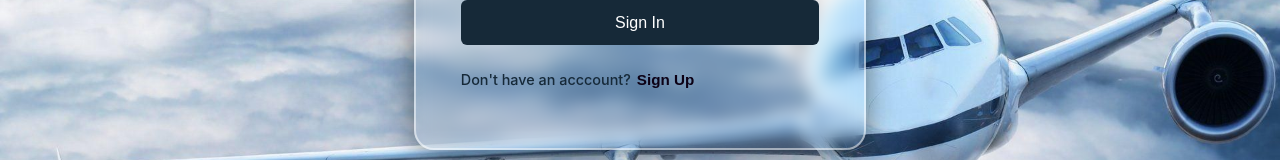
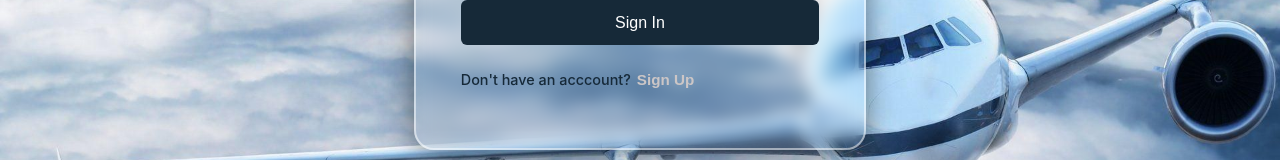
Before and after one commit to vkr2471/ATBCS, a React (Create React App) app in the folder frontend/: page /login in a window 1280 px wide. Shown: the part 435-595 px from the top of the page. Built offline with nearby package versions, Linux system fonts and the light colour scheme.

Commit message:
changed title

```diff
--- a/frontend/public/index.html
+++ b/frontend/public/index.html
@@ -24,7 +24,7 @@
       work correctly both with client-side routing and a non-root public URL.
       Learn how to configure a non-root public URL by running `npm run build`.
     -->
-    <title>Airline Title</title>
+    <title>Cloud9</title>
   </head>
   <body>
     <div id = "root"></div>
--- a/frontend/src/App.css
+++ b/frontend/src/App.css
@@ -8,7 +8,7 @@ body , html {
     sans-serif;
     -webkit-font-smoothing: antialiased;
     -moz-osx-font-smoothing: grayscale;
-    background-color: rgb(217, 202, 237);
+    background: fixed;
 }
 #root {
     height: 100%;
--- a/frontend/src/LoginPage/LoginPage.css
+++ b/frontend/src/LoginPage/LoginPage.css
@@ -113,7 +113,7 @@
     border: none;
     background: fixed;
     font-size: 0.95rem;
-    color:#0c0115;
+    color:#ccc6c6;
     font-weight: 550;
 }
 
```
Also changed, not shown: frontend/src/FlightSchedule/Flight.js (+6 -3 lines).
